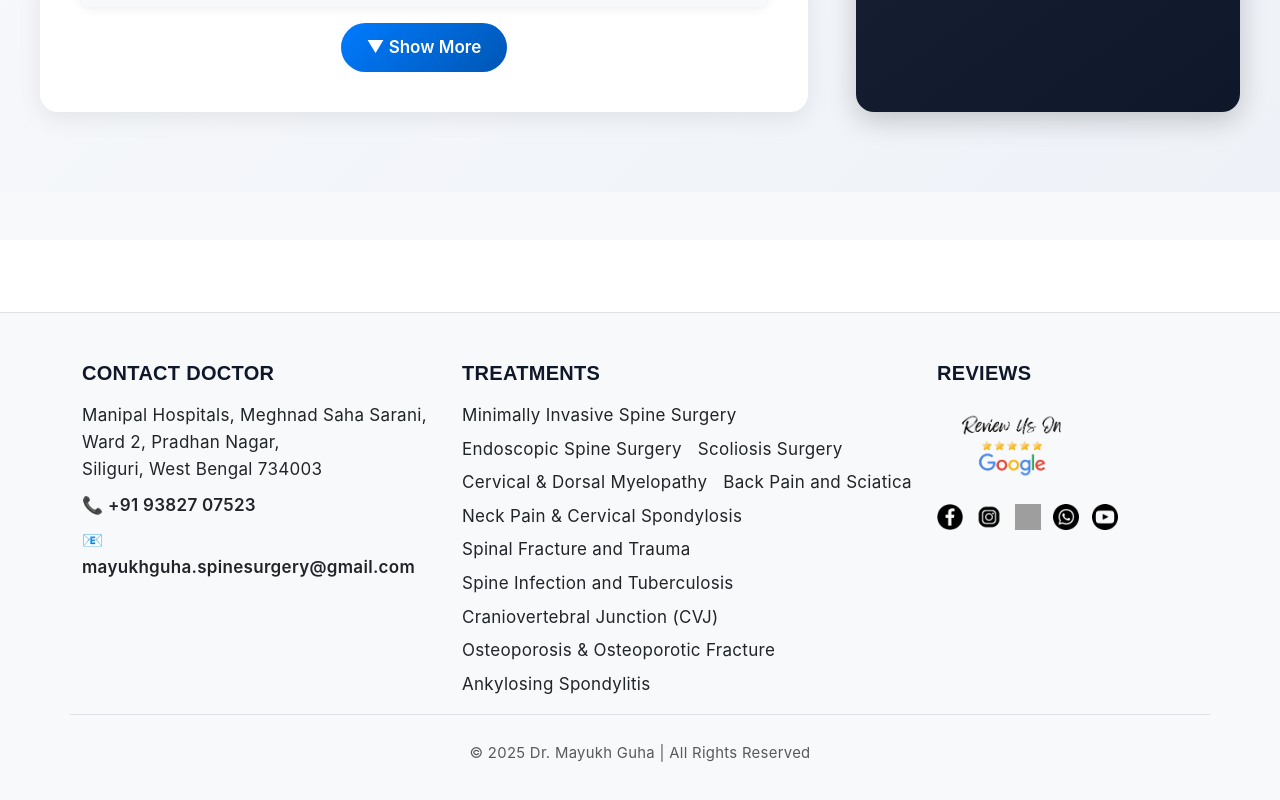
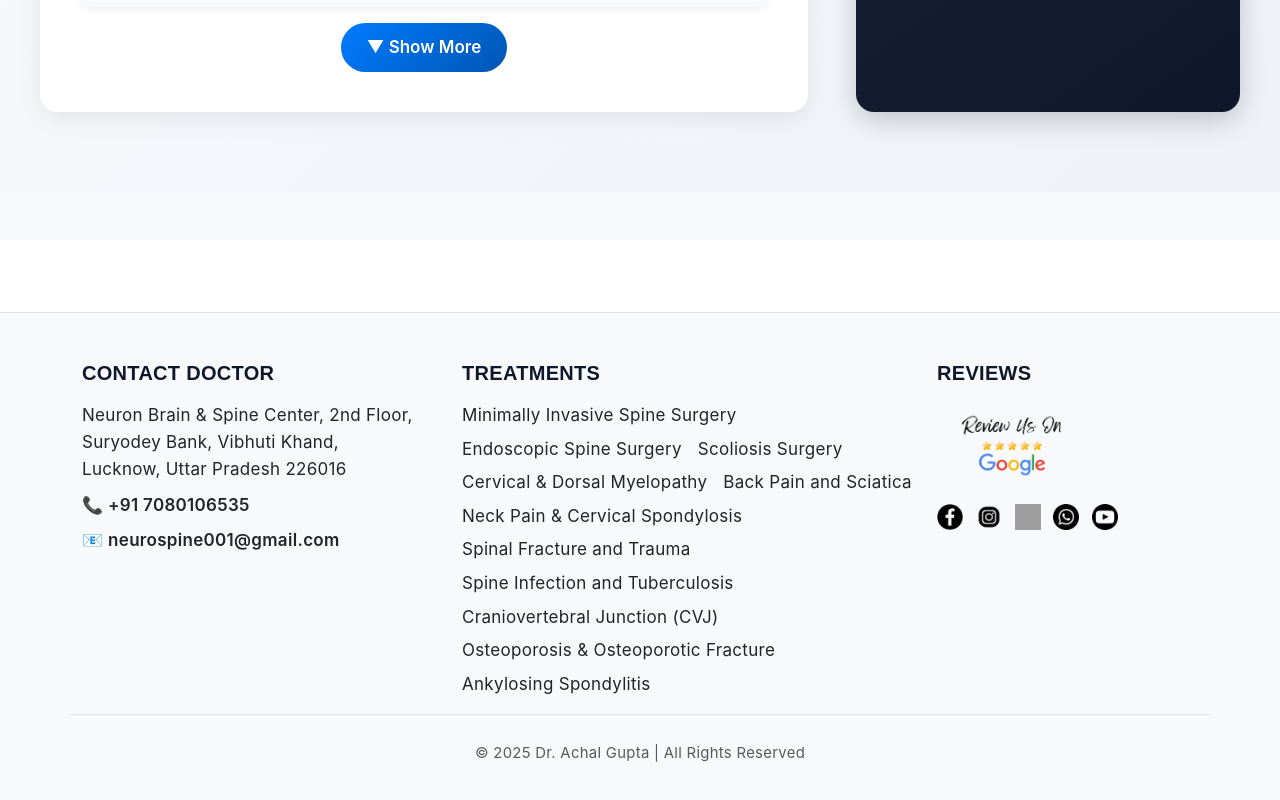
Before and after one commit to itz-ss/clinic, a React (Create React App) app: page / in a window 1280 px wide. Shown: the part 5225-6025 px from the top of the page. Built offline with nearby package versions, Linux system fonts and the light colour scheme; grey boxes are pictures that could not be loaded.

Commit message:
footer info update

```diff
--- a/src/components/Footer.jsx
+++ b/src/components/Footer.jsx
@@ -10,20 +10,20 @@ function Footer() {
           <Col md={4}>
             <h5 className="fw-bold mb-3 text-uppercase">Contact Doctor</h5>
             <p className="mb-2">
-              Manipal Hospitals, Meghnad Saha Sarani, Ward 2, Pradhan Nagar, <br />
-              Siliguri, West Bengal 734003
+              Neuron Brain & Spine Center, 2nd Floor, Suryodey Bank, Vibhuti Khand, <br />
+              Lucknow, Uttar Pradesh 226016
             </p>
             <p className="mb-2">
-              <a href="tel:+919382707523" className="text-decoration-none text-dark fw-semibold">
-                📞 +91 93827 07523
+              <a href="tel:+917080106535" className="text-decoration-none text-dark fw-semibold">
+                📞 +91 7080106535
               </a>
             </p>
             <p>
               <a
-                href="mailto:mayukhguha.spinesurgery@gmail.com"
+                href="mailto:neurospine001@gmail.com"
                 className="text-decoration-none text-dark fw-semibold"
               >
-                📧 mayukhguha.spinesurgery@gmail.com
+                📧 neurospine001@gmail.com
               </a>
             </p>
           </Col>
@@ -113,7 +113,7 @@ function Footer() {
         <Row className="pt-4 mt-3 border-top">
           <Col className="text-center">
             <small className="text-muted">
-              © {new Date().getFullYear()} Dr. Mayukh Guha | All Rights Reserved
+              © {new Date().getFullYear()} Dr. Achal Gupta | All Rights Reserved
             </small>
           </Col>
         </Row>
```
